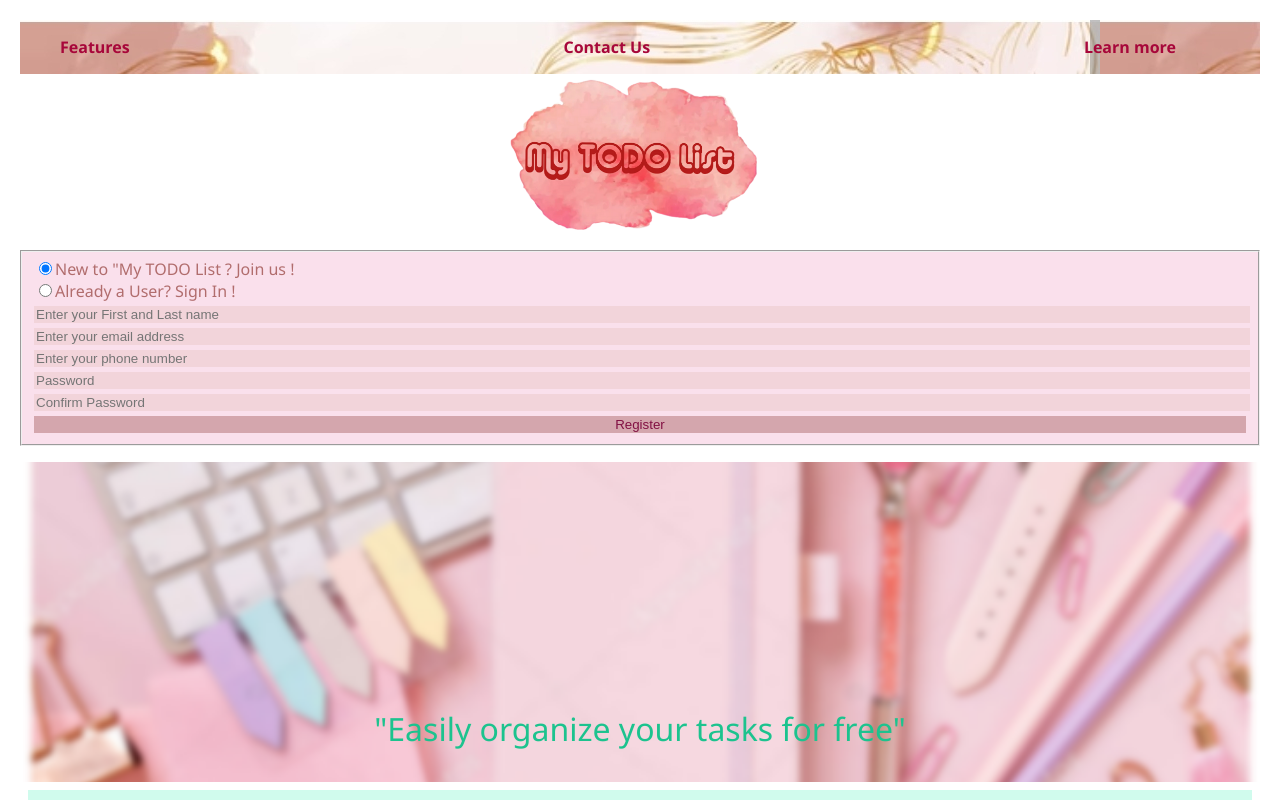
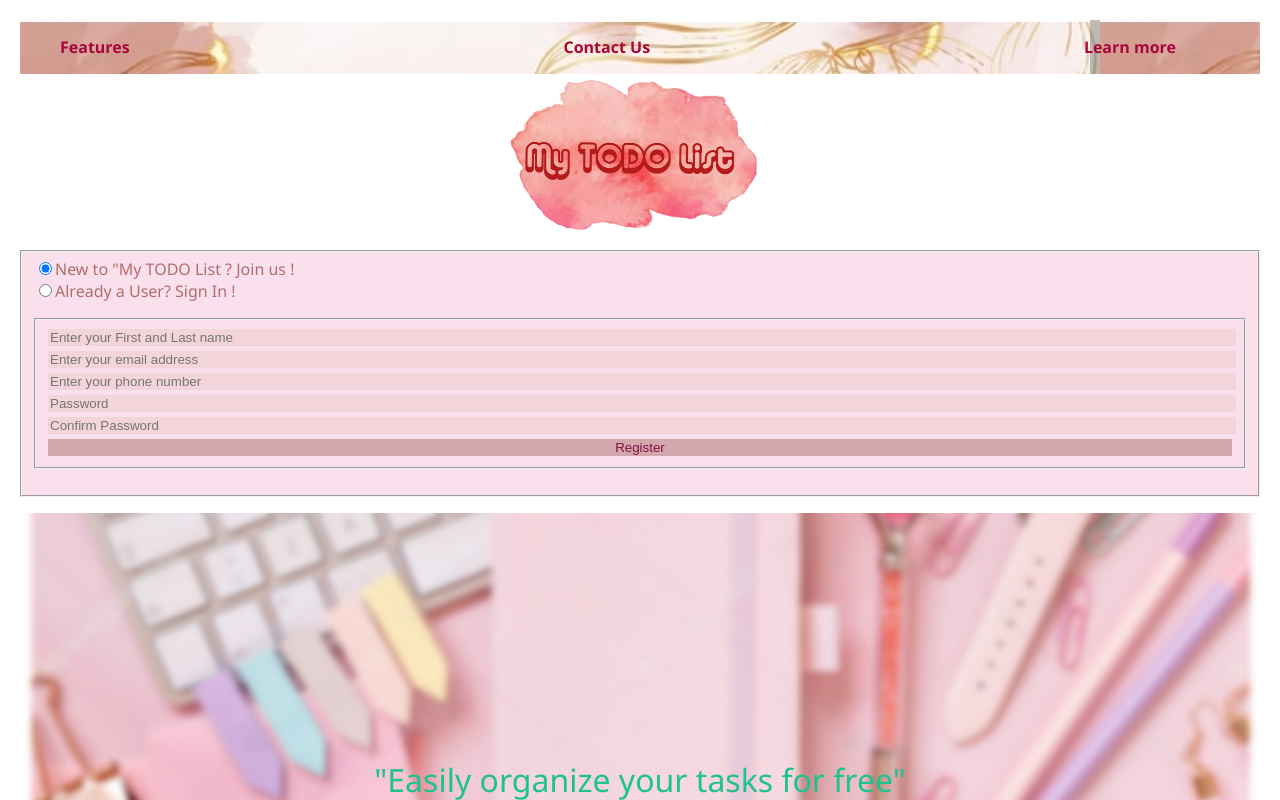
Before and after one commit to amiralala/todo-list, a Vue app: page / in a window 1280 px wide. Both pictures are taken after a click on the radio button 45 px from the left and 268 px from the top of the page. Shown: the top 800 px of the page. Built offline with nearby package versions, Linux system fonts and the light colour scheme.

Commit message:
userlogging div changed to fieldset

```diff
--- a/src/components/UserLogging.vue
+++ b/src/components/UserLogging.vue
@@ -57,7 +57,7 @@ const onSubmitNew = async () => {
             <button class="submit-btn" @click="onSubmitSignIn">Sign in</button>
         </fieldset>
 
-        <div v-if="(logChoice === 'new')">
+        <fieldset v-if="(logChoice === 'new')">
             <input class="inputs" type="text" placeholder="Enter your First and Last name" v-model="userName" required>
             <br>
             <input class="inputs" type="email" placeholder="Enter your email address" v-model="email" required>
@@ -70,7 +70,7 @@ const onSubmitNew = async () => {
                 v-model="password2" required>
             <br>
             <button class="submit-btn" @click="onSubmitNew">Register</button>
-        </div>
+        </fieldset>
     </fieldset>
 </template>
 
```
